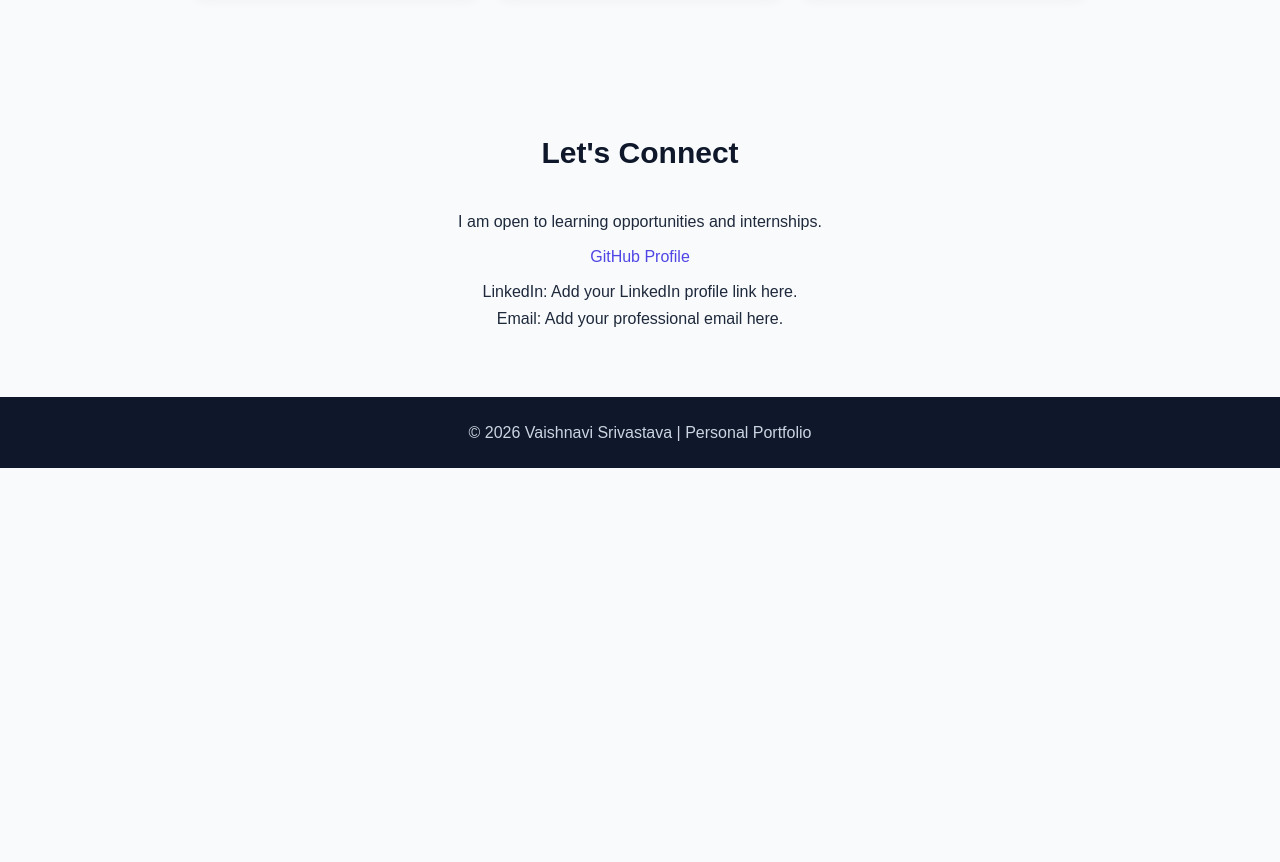
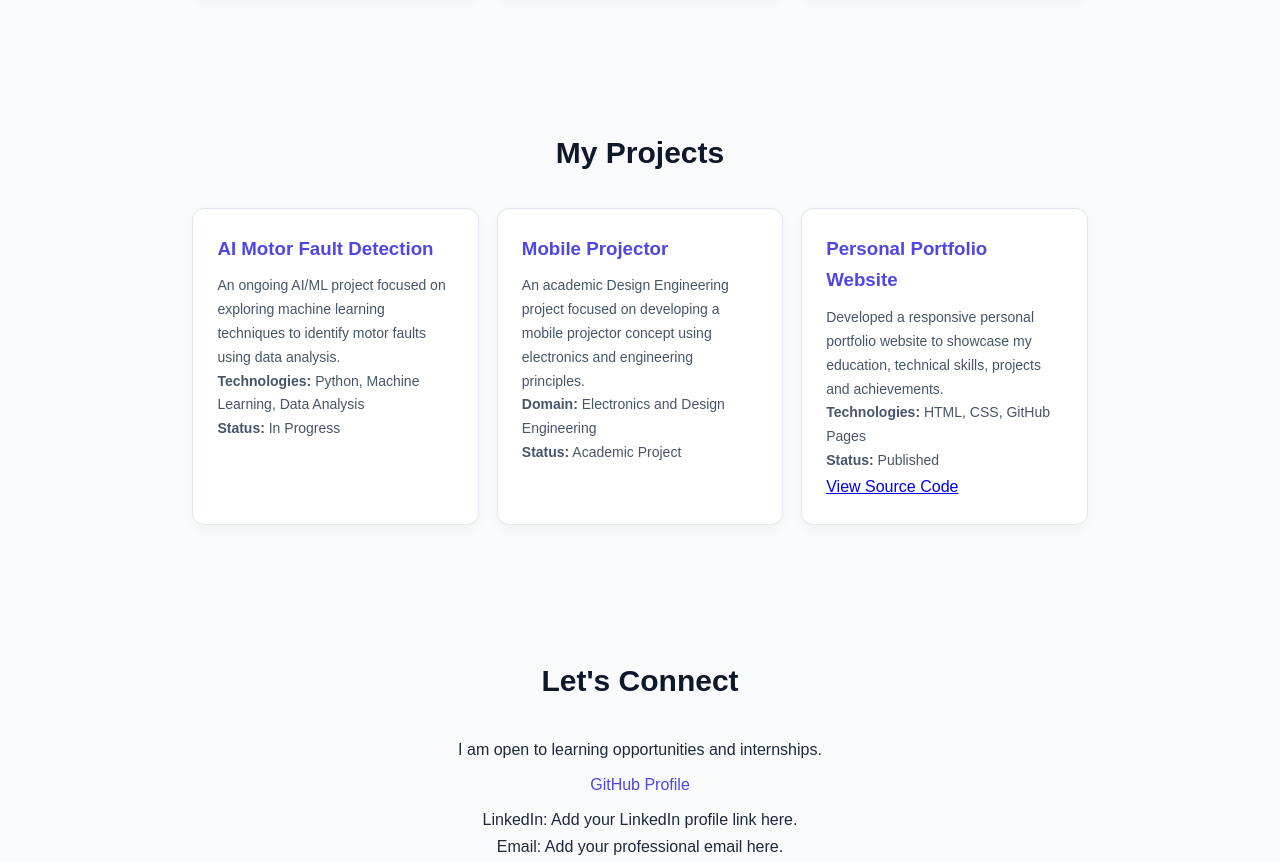
Before and after one commit to vash612006-gif/vash612006-gif.github.io, a plain HTML site: page index.html in a window 1280 px wide. Shown: the part 1172-2034 px from the top of the page. Before the commit the page ends 1640 px from the top, so only its background shows below. Drawn offline with Linux system fonts and the light colour scheme.

Commit message:
Improve projects section

```diff
--- a/index.html
+++ b/index.html
@@ -236,6 +236,69 @@
   </div>
 </section>
 
+<section id="projects">
+  <h2>My Projects</h2>
+
+  <div class="projects">
+
+    <div class="card">
+      <h3>AI Motor Fault Detection</h3>
+
+      <p>
+        An ongoing AI/ML project focused on exploring
+        machine learning techniques to identify
+        motor faults using data analysis.
+      </p>
+
+      <p><strong>Technologies:</strong>
+        Python, Machine Learning, Data Analysis
+      </p>
+
+      <p><strong>Status:</strong> In Progress</p>
+    </div>
+
+    <div class="card">
+      <h3>Mobile Projector</h3>
+
+      <p>
+        An academic Design Engineering project
+        focused on developing a mobile projector
+        concept using electronics and engineering
+        principles.
+      </p>
+
+      <p><strong>Domain:</strong>
+        Electronics and Design Engineering
+      </p>
+
+      <p><strong>Status:</strong> Academic Project</p>
+    </div>
+
+    <div class="card">
+      <h3>Personal Portfolio Website</h3>
+
+      <p>
+        Developed a responsive personal portfolio
+        website to showcase my education, technical
+        skills, projects and achievements.
+      </p>
+
+      <p><strong>Technologies:</strong>
+        HTML, CSS, GitHub Pages
+      </p>
+
+      <p><strong>Status:</strong> Published</p>
+
+      <a href="https://github.com/vash612006-gif/vash612006-gif.github.io"
+         target="_blank" rel="noopener noreferrer">
+        View Source Code
+      </a>
+    </div>
+
+  </div>
+</section>
+
+
 <section id="contact">
   <h2>Let's Connect</h2>
   <div class="contact">
```
